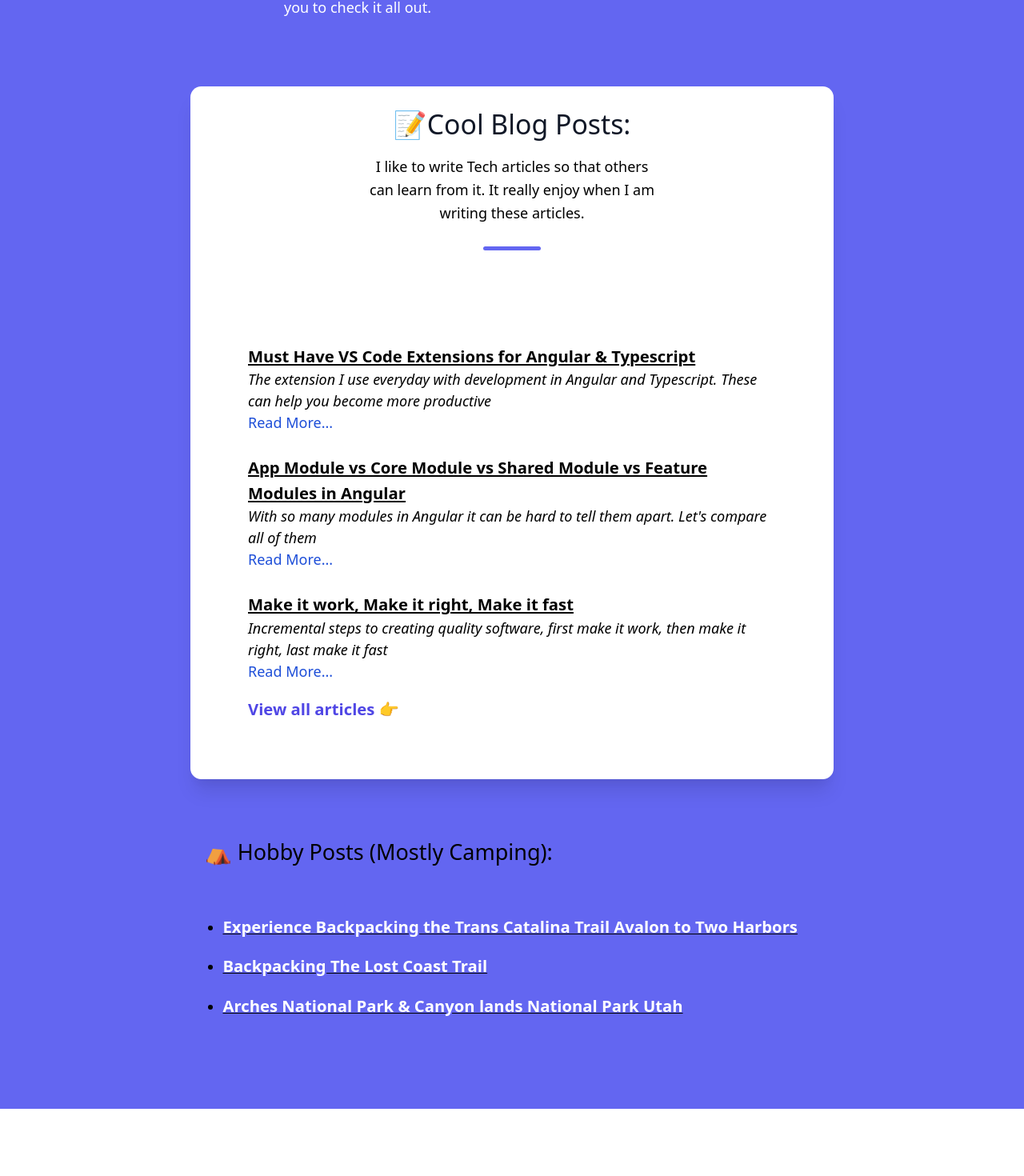
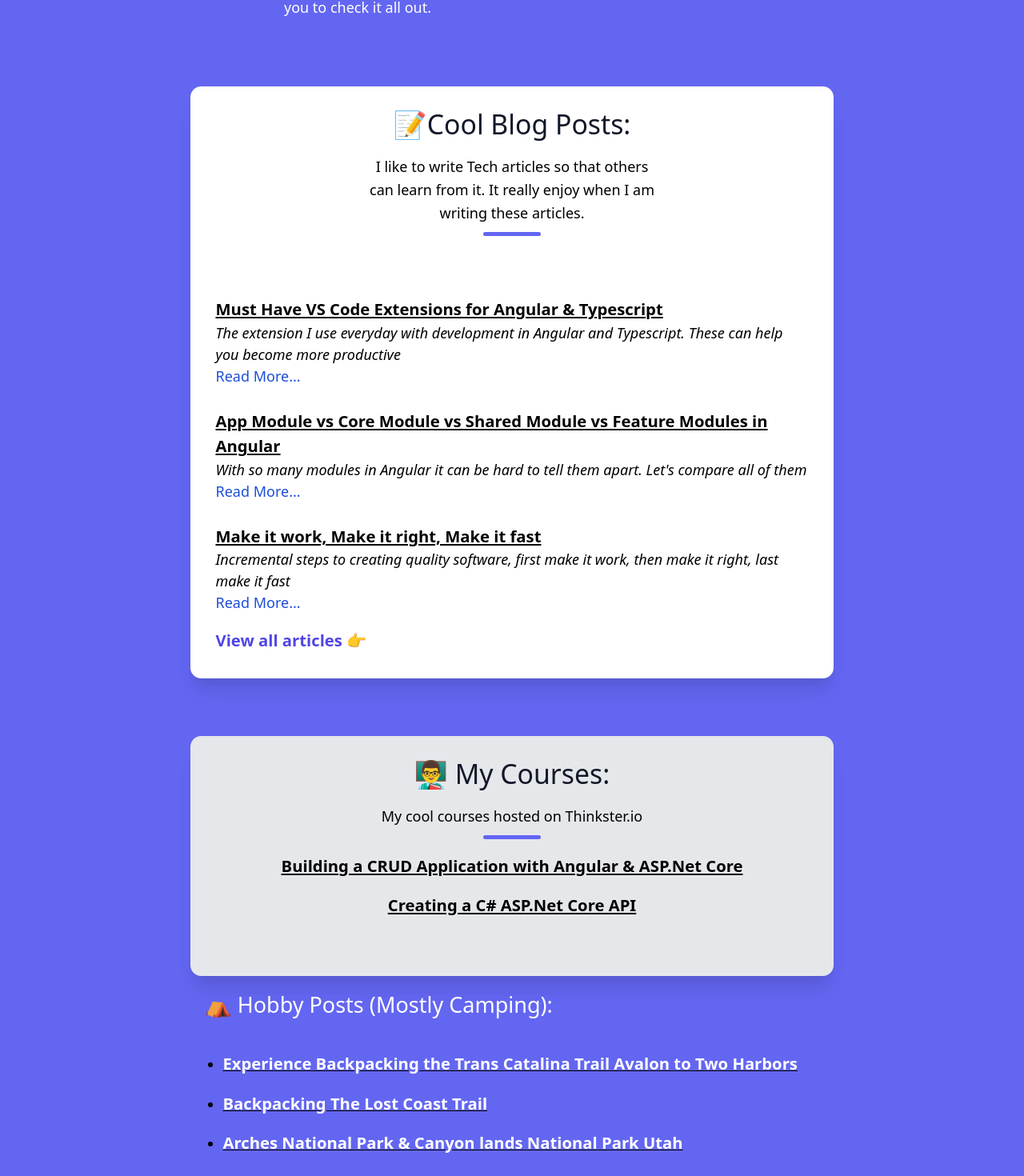
Before and after one commit to zeeshanhshaheen/blog, a Next.js app: page / in a window 1280 px wide. Shown: the part 477-1947 px from the top of the page at 80% size. Before the commit the page ends 1863 px from the top, so only its background shows below. Built offline with nearby package versions, Linux system fonts and the light colour scheme; what @tailwindcss/typography would draw is missing.

Commit message:
Minior styling and SEO work

```diff
--- a/components/headerLayout.js
+++ b/components/headerLayout.js
@@ -21,9 +21,9 @@ export default function HeaderLayout({}) {
             className={`${styles.headerHomeImage} ${utilStyles.borderCircle}`}
             alt="Thomas Desmond"
         /> */}
-              <span className="ml-3 text-xl">
+              <span className="ml-3 text-xl text-white">
                 {" "}
-                <span id="name">Thomas aka</span> TheTomBomb
+                <span className="text-white" id="name">Thomas aka</span> TheTomBomb
               </span>
             </a>
             <nav className="md:ml-auto flex flex-wrap items-center  justify-center">
--- a/components/homeLayout.js
+++ b/components/homeLayout.js
@@ -11,7 +11,7 @@ export default function HomeLayout({ children }) {
         <link rel="icon" href="/favicon.ico" />
         <meta
           name="description"
-          content="Thomas Desmond Sitecore Technical Evangelist Blog"
+          content="Thomas Desmond aka TheTomBomb personal blog for sharing learning and interests"
         />
         <meta
           property="og:image"
--- a/pages/index.js
+++ b/pages/index.js
@@ -66,11 +66,11 @@ export default function Home({ topPosts, hobbyPosts }) {
                 It really enjoy when I am writing these articles.
               </p>
 
-              <div class="flex mt-6 justify-center">
+              <div class="flex mt-2 justify-center">
                 <div class="w-16 h-1 rounded-full bg-indigo-500 inline-flex"></div>
               </div>
             </div>
-            <ul className="  p-10">
+            <ul className="p-1">
               {topPosts?.map(({ id, date, title, description }) => (
                 <li class="pt-6 no-underline" key={id}>
                   <Link href={`/posts/${id}`}>
@@ -94,8 +94,40 @@ export default function Home({ topPosts, hobbyPosts }) {
               </li>
             </ul>
           </section>
+
           <section className="mt-20 mb-20">
-            <h2 className={utilStyles.headingLg}>
+            <section class="bg-gray-200 rounded-xl	 shadow-xl p-6 lex flex-wrap sm:-m-4 -mx-4 -mb-10 -mt-4">
+              <div class="text-center mb-10">
+                <h1 class="sm:text-3xl text-xl font-medium title-font text-gray-900 mb-4">
+                  👨‍🏫 My Courses:
+              </h1>
+              <p class="text-base leading-relaxed xl:w-2/4 lg:w-3/4 mx-auto text-gray-500s">
+                My cool courses hosted on Thinkster.io
+              </p>
+
+              <div class="flex mt-2 justify-center">
+                <div class="w-16 h-1 rounded-full bg-indigo-500 inline-flex"></div>
+              </div>
+                <div className="inline">
+                  <div className="pt-4">
+                  <Link href="https://thinkster.io/tutorials/building-a-crud-application-with-angular-asp-net-core-course-introduction">
+                    <a class="text-black font-semibold text-lg title-font font-medium mb-3 underline">
+                      Building a CRUD Application with Angular & ASP.Net Core
+                    </a>
+                  </Link>
+                  </div>
+                  <div className="pt-4">
+                  <Link href="https://thinkster.io/tutorials/creating-a-c-asp-net-core-api-introduction">
+                    <a class="text-black font-semibold text-lg title-font font-medium mb-3 underline">
+                      Creating a C# ASP.Net Core API
+                    </a>
+                  </Link>
+                  </div>
+                </div>
+              </div>
+            </section>
+
+            <h2 className="text-white text-2xl pt-8">
               ⛺ Hobby Posts (Mostly Camping):
             </h2>
             <ul className="p-5">
```
